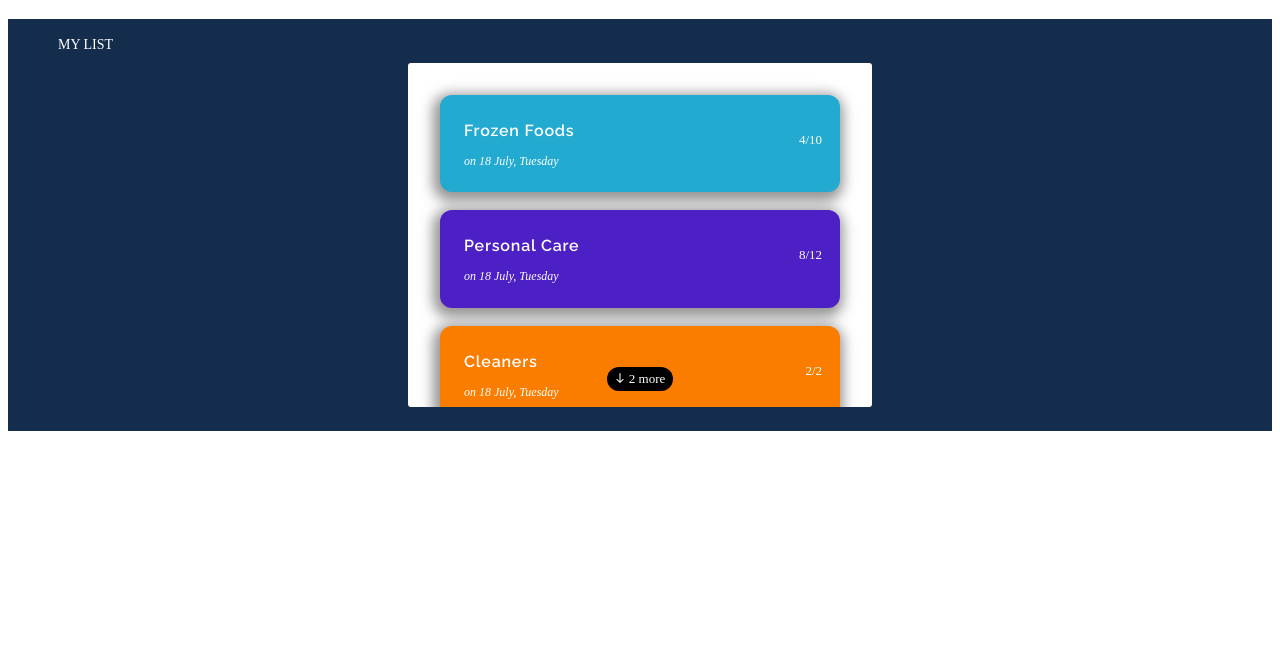
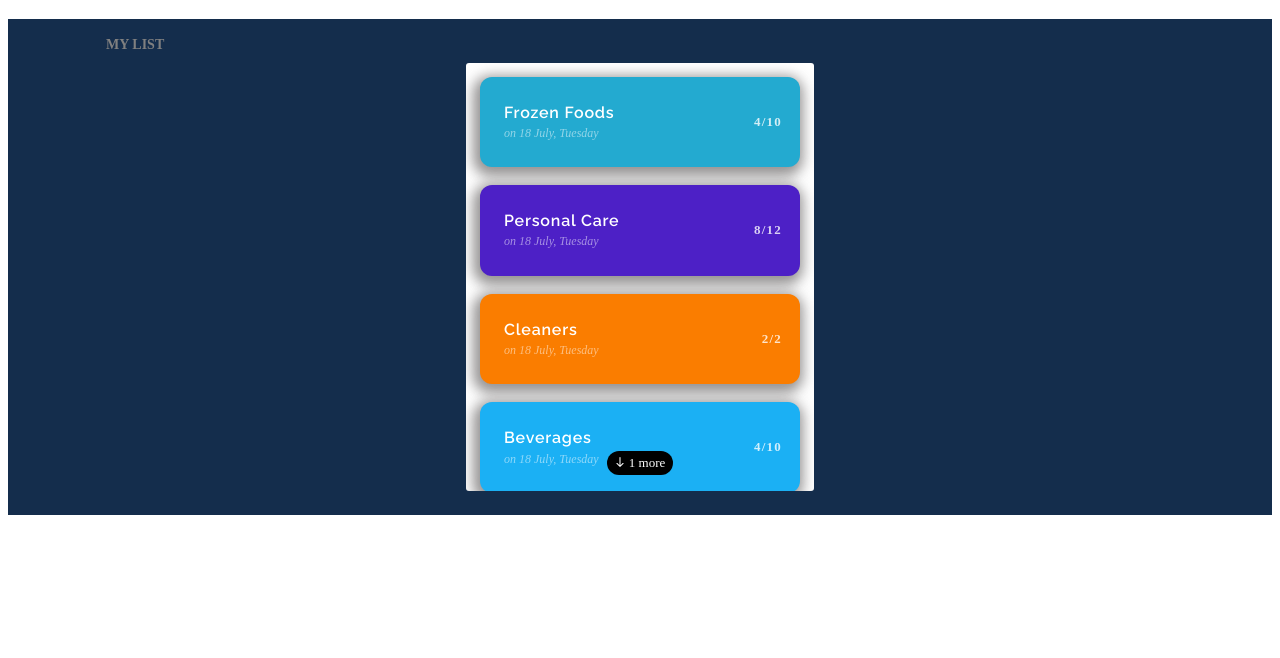
Before and after one commit to srikar0896/react-see-more, a React app: page / in a window 1280 px wide. Built offline with nearby package versions, Linux system fonts and the light colour scheme.

Commit message:
Added lib folder

```diff
--- a/src/examples/NMore.js
+++ b/src/examples/NMore.js
@@ -1,5 +1,5 @@
 import React, { useReducer } from 'react';
-import NMore from '../NMore';
+import NMore from '../lib/NMore';
 import { log } from '../utils';
 
 export default () => {
--- a/src/examples/SmartBox.js
+++ b/src/examples/SmartBox.js
@@ -1,5 +1,5 @@
 import React from 'react';
-import SmartBox from '../SmartBox';
+import SmartBox from '../lib/SmartBox';
 
 const SmartBoxExample = () => {
   return (
--- a/src/NMore.js
+++ b/src/lib/NMore.js
@@ -1,6 +1,6 @@
 import React, { useState, useRef, useEffect } from 'react';
-import ArrowDownIcon from './ArrowDownIcon';
-import { log, isElementInViewPort } from './utils';
+import ArrowDownIcon from '../ArrowDownIcon';
+import { log, isElementInViewPort } from '../utils';
 
 const NMore = props => {
   const SmartBoxRef = useRef();
--- a/src/SmartBox.js
+++ b/src/lib/SmartBox.js
@@ -1,6 +1,6 @@
 import React, { useRef, useEffect, useState } from 'react';
-import ArrowDownIcon from './ArrowDownIcon';
-import { isElementInViewPort, log } from './utils';
+import ArrowDownIcon from '../ArrowDownIcon';
+import { isElementInViewPort, log } from '../utils';
 
 const SmartBox = props => {
   const SmartBoxRef = useRef();
--- a/src/styles.css
+++ b/src/styles.css
@@ -21,17 +21,17 @@
 }
 
 .box{
-  padding: 32px;
+  padding: 14px;
   border-radius: 3px;
   color: black;
   font-family: OpenSans;
   font-size: 14px;
   line-height: 2.2;
-  max-height: 280px;
+  max-height: 400px;
   overflow: auto;
   position: relative;
   background: white;
-  width: 400px;
+  width: 320px;
   margin: auto;
 }
 
@@ -92,17 +92,22 @@ h1{
   font-style: italic;
   font-size: 12px;
   margin: 0;
+  margin-top: -10px;
+  opacity: 0.5;
 }
 
 .category__right__taskstatus{
   font-size: 13px;
+  font-weight: 600;
+  letter-spacing: 1.2px;
+  opacity: 0.8;
 }
 
 h4{
-  color: white;
-  font-weight: 300;
+  color: grey;
   font-size: 14px;
-  margin-left: 50px;
+  margin-left: 98px;
   padding-top: 18px;
   margin-bottom: 10px;
+  font-weight: 600;
 }
```
